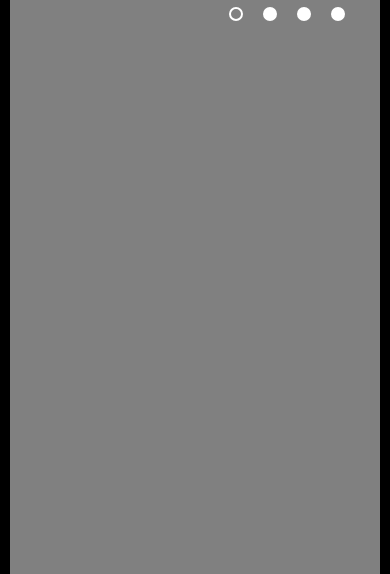
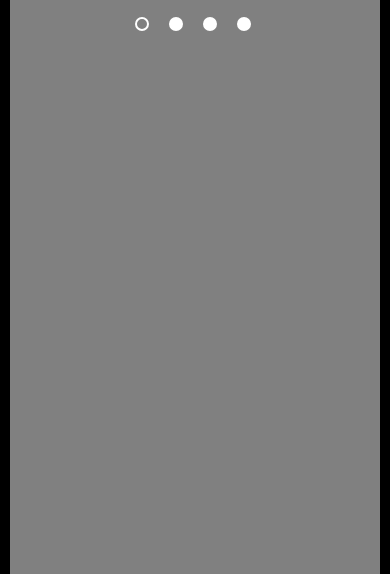
Before and after one commit to svetulka/cssMemSlider, a plain HTML site: page cssMemSlider/index.html in a window 390 px wide. Shown: the part 270-844 px from the top of the page. Drawn offline with Linux system fonts and the light colour scheme.

Commit message:
05/16/22 00:11:19 — gh-pages: feat: adds styles for mobile devices

```diff
--- a/cssMemSlider/style.css
+++ b/cssMemSlider/style.css
@@ -95,3 +95,26 @@ body {
   .control.active {
     background-color: transparent;
   }
+
+/* mobile devices styles */
+
+@media screen and (max-width:767px) {
+    .slider-controls {
+        text-align: center;
+        order: 0;
+        justify-content: center;
+        margin-bottom: 10px;
+        margin-top: 10px;
+        margin-right: -5px;
+    }
+
+    .slide-text {
+        order: 1;
+        margin-left: 0;
+        text-align: center;
+    }
+
+    .slide-text-and-controls {
+        flex-direction: column;
+        }
+}
```
